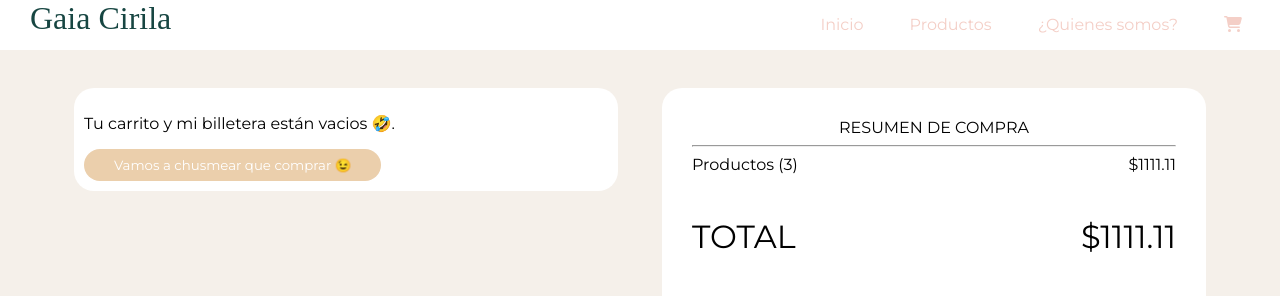
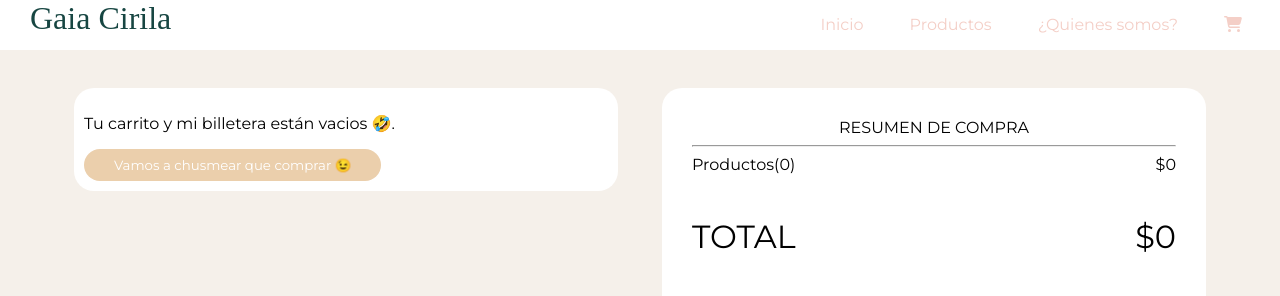
Before and after one commit to macarenagimenez/cirila_usuario_vite, a React (Vite) app: page /carritoDeCompras in a window 1280 px wide. Shown: the top 296 px of the page. Built offline with nearby package versions, Linux system fonts and the light colour scheme; a web font is replaced by a local one.

Commit message:
informacion en resumen de compra

```diff
--- a/src/componentes/ResumenDeCompra.css
+++ b/src/componentes/ResumenDeCompra.css
@@ -37,3 +37,8 @@
 .contenedorRenderizadoDeProducto {
   margin-top: 10px;
 }
+
+a {
+  text-decoration: none;
+  color: black;
+}
--- a/src/componentes/ResumenDeCompra.tsx
+++ b/src/componentes/ResumenDeCompra.tsx
@@ -1,7 +1,7 @@
 import { Grid } from "@mui/material";
 import "componentes/ResumenDeCompra.css";
 import { CarritoContext } from "contexts/CarritoContexto";
-import { useContext, useState } from "react";
+import { useContext } from "react";
 import { Link } from "react-router-dom";
 import type { productosAgregados } from "tipos/CarritoCargado";
 import { FontAwesomeIcon } from "@fortawesome/react-fontawesome";
@@ -11,11 +11,10 @@ import { faTrash } from "@fortawesome/free-solid-svg-icons";
 function ResumenDeCompra() {
   const { carrito, eliminarDelCarrito, sumarStock, restarStock } =
     useContext(CarritoContext);
-  const [cantidadDeProductos, setCantidadDeProductos] = useState<number>(1);
 
-  // function totalPrecioProductosIguales(precio, cantidadDeProductosMismoID) {
-  //   return precio * cantidadDeProductosMismoID;
-  // }
+  function totalPrecioProductosIguales(producto: productosAgregados) {
+    return producto.precio * producto.cantidad;
+  }
   let productosParaMostrarEnResumen: productosAgregados = carrito.map(
     (item: productosAgregados) => {
       return (
@@ -29,7 +28,7 @@ function ResumenDeCompra() {
             <Grid item xs={2}>
               <Link to={"/producto?id=" + item.id}>{item.nombre}</Link>
             </Grid>
-            <Grid item xs={2}>
+            <Grid item xs={3}>
               {" "}
               <div className="contador">
                 <button
@@ -48,7 +47,7 @@ function ResumenDeCompra() {
               </div>
             </Grid>
             <Grid item xs={2}>
-              {/* ${totalPrecioProductosIguales(item.precio, cantidadDeProductos)} */}
+              ${totalPrecioProductosIguales(item)}
             </Grid>
             <Grid item xs={2}>
               <button
@@ -79,6 +78,23 @@ function ResumenDeCompra() {
       return productosParaMostrarEnResumen;
     }
   };
+
+  function contadorDeProductos() {
+    let contador = 0;
+    for (let i = 0; i < carrito.length; i++) {
+      contador += carrito[i].cantidad;
+    }
+
+    return <span>{contador}</span>;
+  }
+  function totalDeLaCompra() {
+    let contador = 0;
+    for (let i = 0; i < carrito.length; i++) {
+      contador += carrito[i].precio * carrito[i].cantidad;
+    }
+
+    return <span>{contador}</span>;
+  }
   return (
     <div className="contenedorResumenCompraConProductosAgregados">
       <Grid container spacing={3}>
@@ -94,10 +110,10 @@ function ResumenDeCompra() {
             <hr />
             <Grid container item spacing={1}>
               <Grid item xs={6} className="textoIzquierda">
-                Productos (3)
+                Productos({contadorDeProductos()})
               </Grid>
               <Grid item xs={6} className="textoDerecha">
-                $1111.11
+                ${totalDeLaCompra()}
               </Grid>
             </Grid>
             <Grid container item spacing={2}>
@@ -105,7 +121,7 @@ function ResumenDeCompra() {
                 <h4>TOTAL</h4>
               </Grid>
               <Grid item xs={6} className="textoDerecha">
-                <h4>$1111.11</h4>
+                <h4> ${totalDeLaCompra()}</h4>
               </Grid>
             </Grid>
             <Grid container item spacing={2}>
```
Also changed, not shown: src/componentes/EstadoDeProductoAgregado.tsx (deleted, +0 -50 lines).
